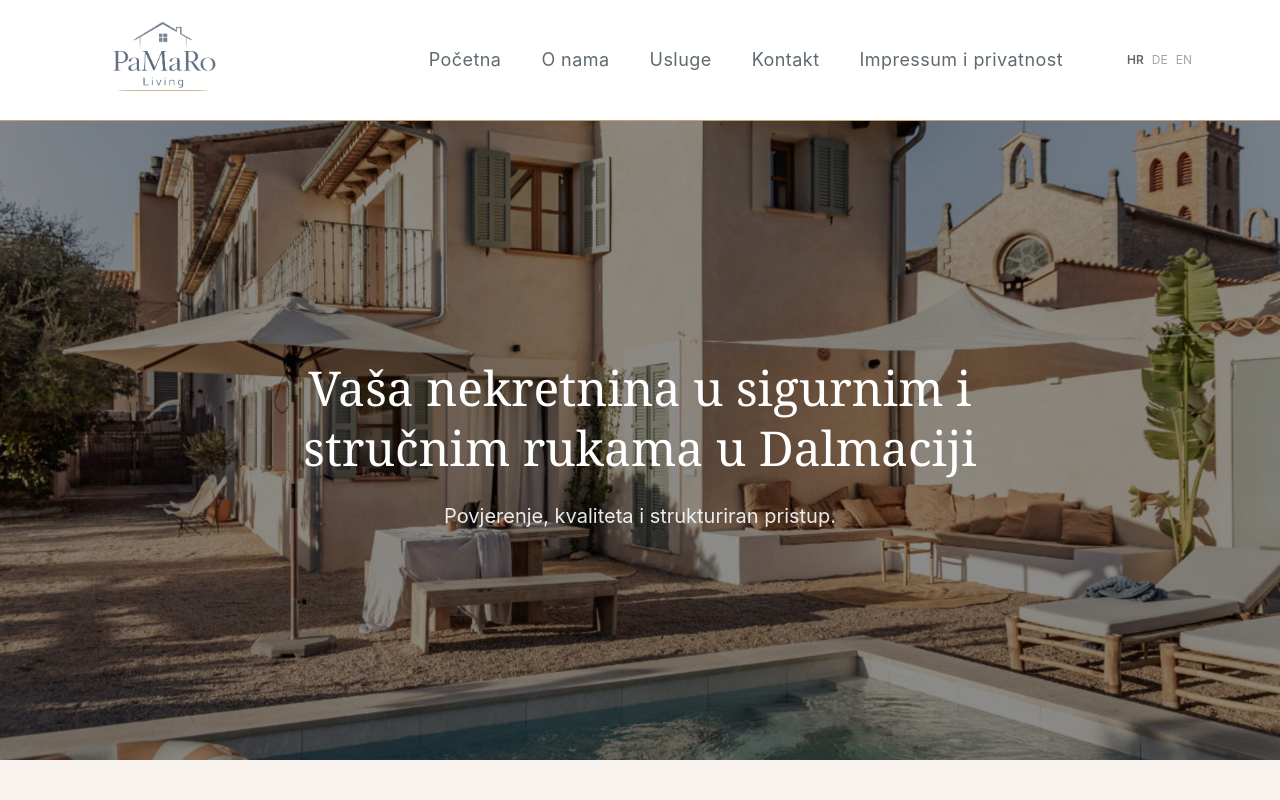
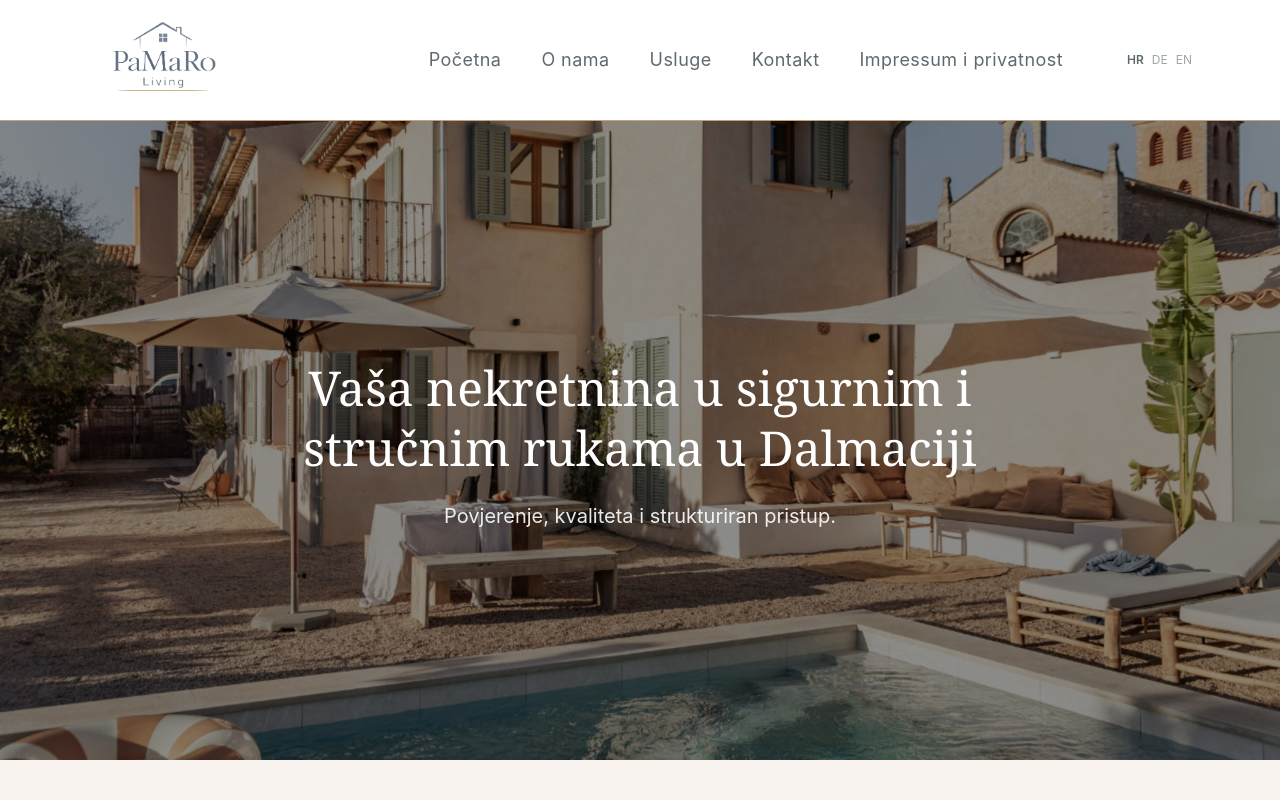
Before and after one commit to paulina44444/PaMaRoLiving, a React (Vite) app: page / in a window 1280 px wide. Shown: the top 800 px of the page. Built offline with nearby package versions, Linux system fonts and the light colour scheme.

Commit message:
hero claimer

```diff
--- a/src/App.jsx
+++ b/src/App.jsx
@@ -223,7 +223,7 @@
       <img
         src="/hero.jpg"
         alt="Luxury property in Dalmatia"
-        className="absolute inset-0 w-full h-full object-cover"
+        className="absolute inset-0 w-full h-full object-cover object-[center_65%]"
       />
 
       {/* Dark overlay */}
```
